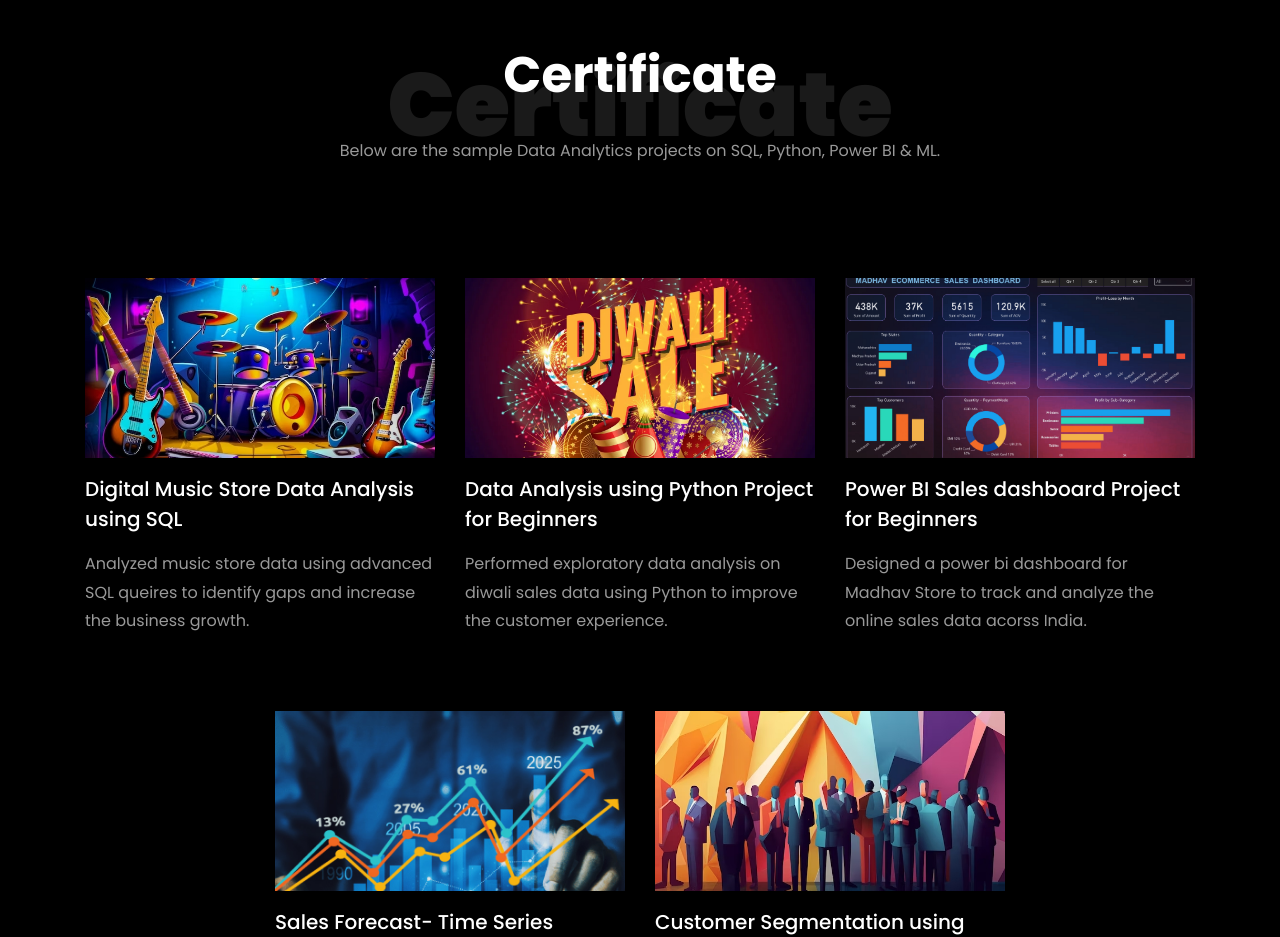
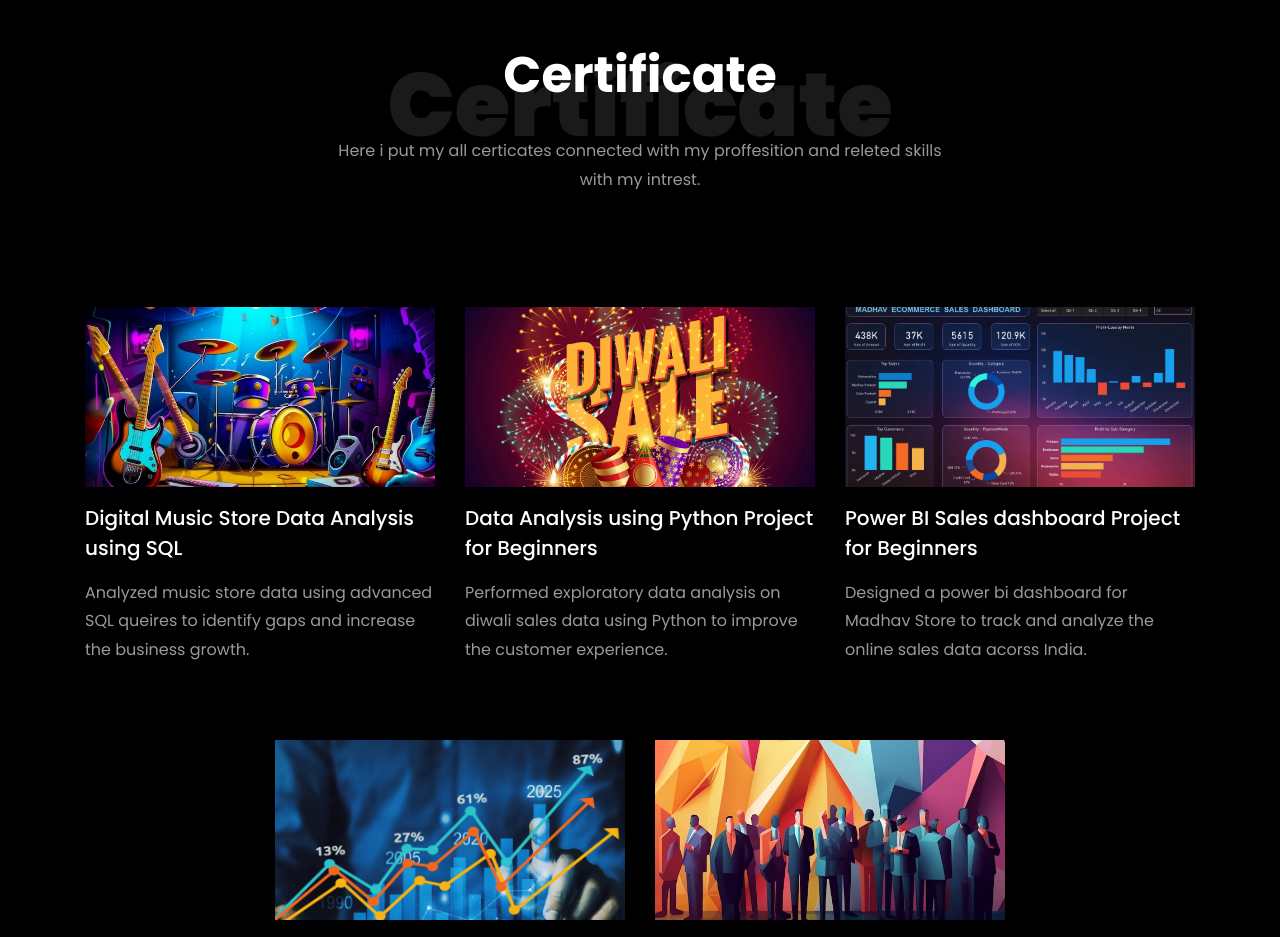
Before and after one commit to the-piyushjain/piyushjain.github.io, a plain HTML site: page index.html in a window 1280 px wide. Shown: the part 3020-3957 px from the top of the page. Drawn offline with Linux system fonts and the light colour scheme; files whose address does not match are found by name.

Commit message:
Update index.html

```diff
--- a/index.html
+++ b/index.html
@@ -403,7 +403,7 @@
           <div class="col-md-7 heading-section text-center ftco-animate">
             <h1 class="big big-2">Certificate</h1>
             <h2 class="mb-4">Certificate</h2>
-            <p>Below are the sample Data Analytics projects on SQL, Python, Power BI & ML.</p>
+            <p>Here i put my all certicates connected with my proffesition and releted skills with my intrest.</p>
           </div>
         </div>
         <div class="row d-flex">
```
